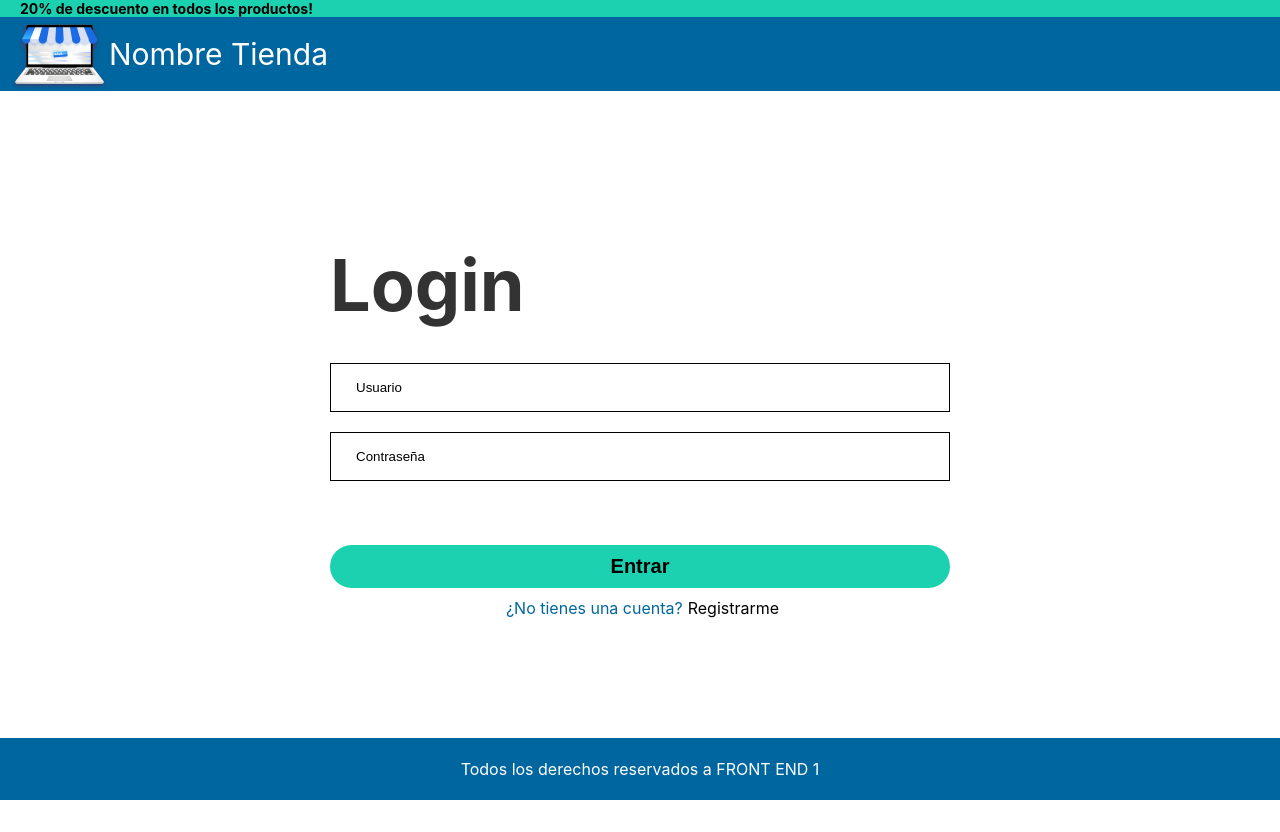
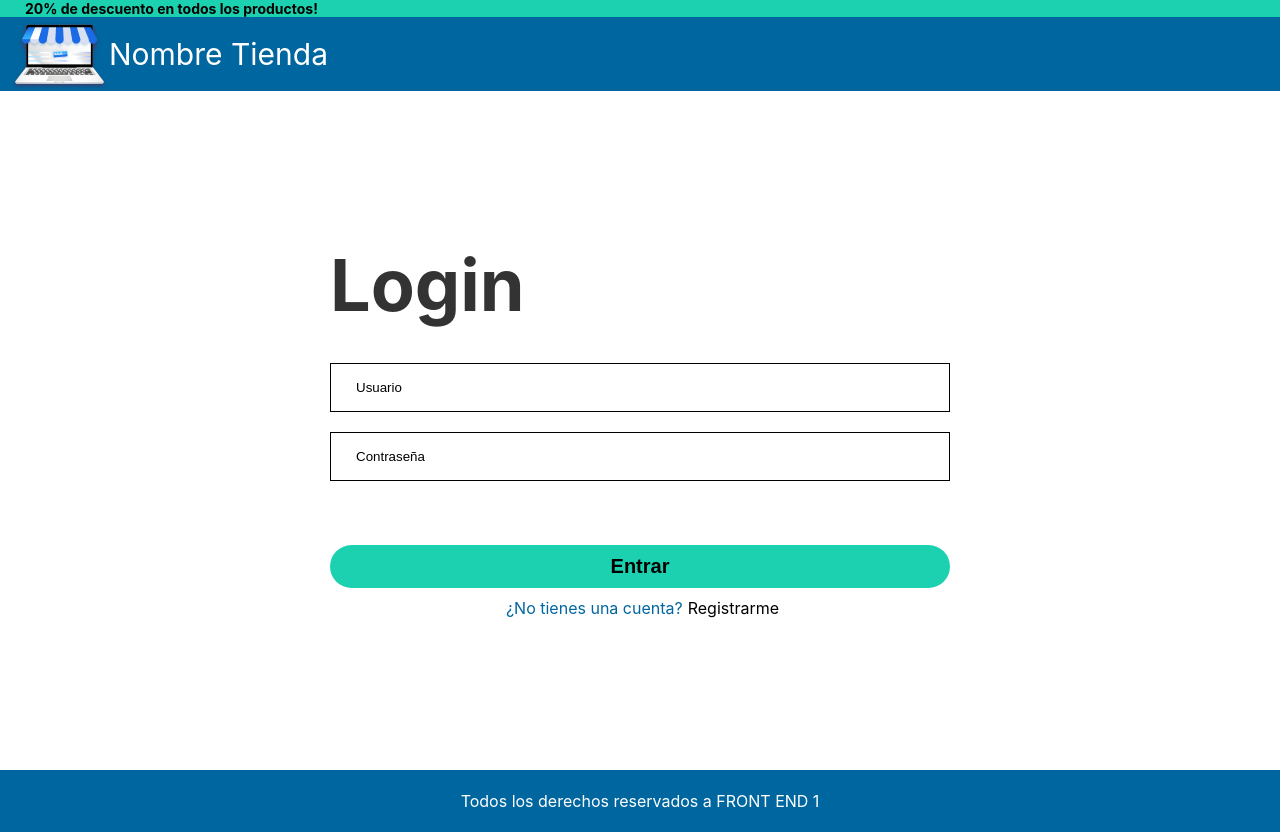
Before and after one commit to BereniceV25/FrontEnd, a plain HTML site: page Clase16Contacto/index.html in a window 1280 px wide. Before the commit the page ends 800 px from the top, so only its background shows below. Drawn offline with Linux system fonts and the light colour scheme.

Commit message:
clase 16

```diff
--- a/Clase16Login/style.css
+++ b/Clase16Contacto/style.css
@@ -26,8 +26,12 @@ textarea{
     font-family: -apple-system, BlinkMacSystemFont, 'Segoe UI', Roboto, Oxygen, Ubuntu, Cantarell, 'Open Sans', 'Helvetica Neue', sans-serif;
 }
 
+footer{
+    position: relative;
+}
+
 .login{
-    padding-top: 150px;
+    padding: 150px 0px;
 }
 
 .paddingregistro{
@@ -35,12 +39,12 @@ textarea{
 }
 
 .contacto{
-    padding-top: 90px;
+    padding: 150px 0px;
 }
 
 .descuento{
     background-color: #1CD1B0;
-    padding-left: 20px;
+    padding-left: 25px;
     font-family: -apple-system, BlinkMacSystemFont, 'Segoe UI', Roboto, Oxygen, Ubuntu, Cantarell, 'Open Sans', 'Helvetica Neue', sans-serif;
     font-size: 14px;
     font-weight: bold;
@@ -142,7 +146,9 @@ textarea{
 }
 
 .pFooter{
-    position: absolute;
+    /*position relative y bottom 0 para que el footer quede abajo de todo y sin juntarje con main*/
+    position: relative;
+    bottom: 0;
     background-color: #00669F;
     color: white;
     text-align: center;
```
Also changed, not shown: Clase16Contacto/IMG/logo 1.png (renamed from Clase16Login/IMG/logo 1.png), Clase16Contacto/contacto.html (renamed from Clase16Login/contacto.html), Clase16Contacto/index.html (renamed from Clase16Login/index.html), Clase16Contacto/registro.html (renamed from Clase16Login/registro.html).
